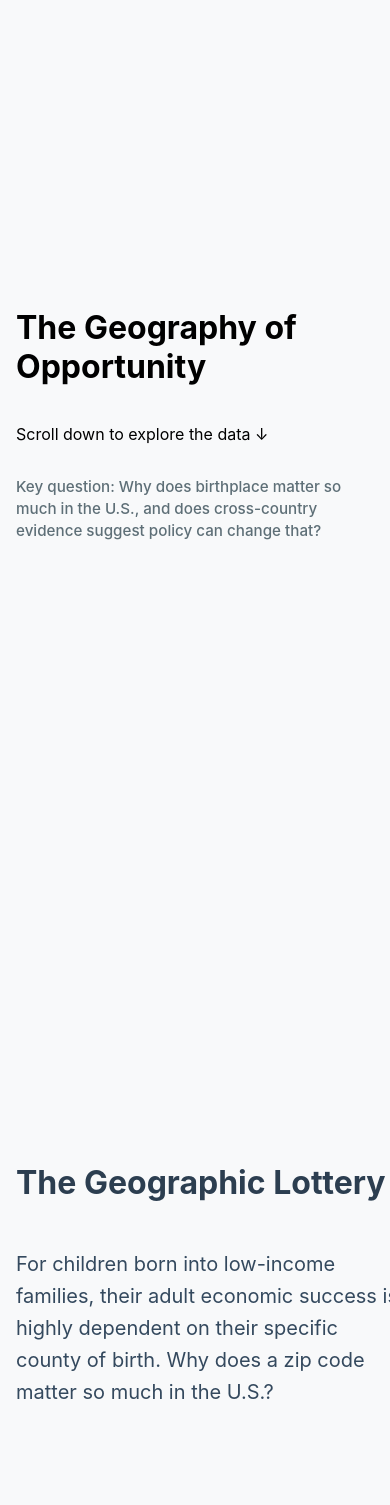
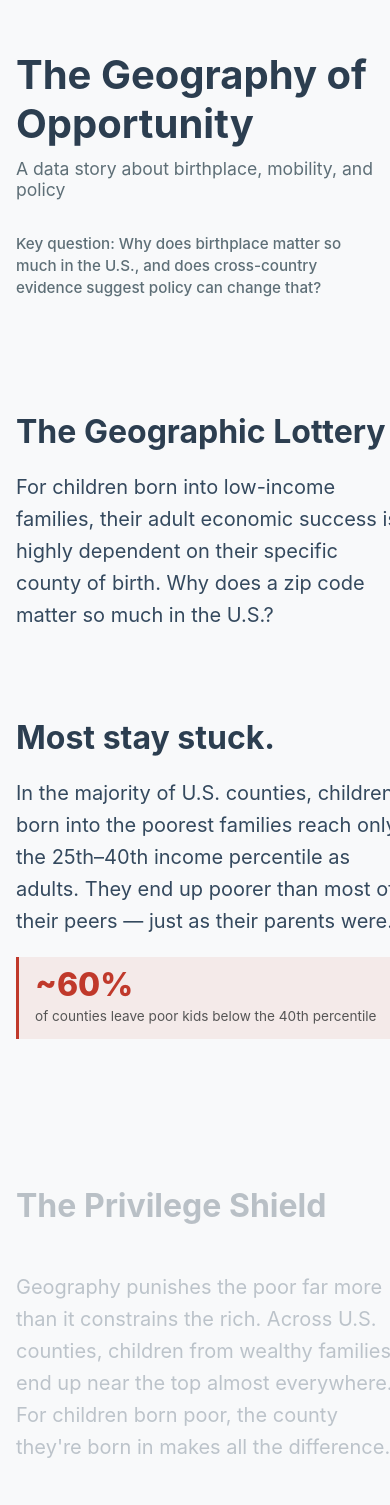
Before and after one commit to 57777-bit/5609finalProject, a SvelteKit app: page / in a window 390 px wide. Shown: the top 1505 px of the page. Built offline with nearby package versions, Linux system fonts and the light colour scheme.

Commit message:
test with auto-play map

```diff
--- a/src/components/ChangeMap.svelte
+++ b/src/components/ChangeMap.svelte
@@ -188,7 +188,7 @@
   let svgEl = $state(null);
   let tooltip = $state({ visible: false, x: 0, y: 0, name: '', state: '', value: '', rank: '' });
   let isLoading = $state(true);
-  let activeMode = $state('p1');   // 'p1' | 'p100' | 'change'
+  let activeMode = $state('change');   // 'p1' | 'p100' | 'change'
   let data = $state(null);
   let geoData = $state(null);
 
--- a/src/routes/+page.svelte
+++ b/src/routes/+page.svelte
@@ -11,155 +11,217 @@
 
     let currentStep = $state(0);
     let mapStep = $state(0);
-    const useScrollyMap = true;
     const useMilestoneExtras = true;
 
+    /* ── Auto-play state for Step 0 ── */
+    let autoPlayDone = $state(false);
+    let autoPlayTimer = null;
+    let heroVisible = $state(false);
+
+    /* ─────────────────────────────────────────────
+       NEW NARRATIVE STRUCTURE
+       Act I  (US county data):  Steps 0 → 1 → 2
+       Bridge (funding):         Step 3
+       Act II (global data):     Steps 4 → 5 → 6
+       ───────────────────────────────────────────── */
     const steps = [
+        /* ── Act I: The American Problem ── */
         {
             id: 0,
             title: "The Geographic Lottery",
-            content: "For children born into low-income families, their adult economic success is highly dependent on their specific county of birth. Why does a zip code matter so much in the U.S.?"
+            content: "For children born into low-income families, their adult economic success is highly dependent on their specific county of birth. Why does a zip code matter so much in the U.S.?",
+            transition: ""
         },
         {
             id: 1,
-            title: "Mechanism 1: The Local Funding Trap",
-            content: "Counties do not start with equal public resources. In education, peer countries fund schools more centrally, while the U.S. relies heavily on local tax bases. Poor places collect less, spend less, and pass fewer opportunities to the next generation."
+            title: "The Privilege Shield",
+            content: "Geography punishes the poor far more than it constrains the rich. Across U.S. counties, children from wealthy families end up near the top almost everywhere. For children born poor, the county they're born in makes all the difference.",
+            transition: "If where you're born locks in your fate, is the lock at least loosening over time?"
         },
         {
             id: 2,
-            title: "Mechanism 2: The Opportunity Gap Inside the U.S.",
-            content: "Across U.S. counties, children from low-income and high-income families do not just start apart - they finish far apart. This confirms that local institutions are not a small detail: they systematically widen inequality in adult outcomes."
+            title: "A Fading Dream",
+            content: "The answer is no. Comparing children born in 1978 with those born in 1992, upward mobility has declined in many counties — especially in the South and Midwest. The American Dream is fading fastest in the places that needed it most.",
+            transition: "Three facts from U.S. county data: birthplace predicts destiny, wealth insulates, and the problem is getting worse. But why? One concrete clue lies in how America funds its schools."
         },
+
+        /* ── Bridge: From U.S. mechanism to global lens ── */
         {
             id: 3,
-            title: "Cross-Country Check: Is the U.S. Unusual?",
-            content: "GDIM lets us step from county evidence to country-level comparison. Once we place the U.S. beside peers, the pattern is clear: mobility is weaker where inequality is higher, and the U.S. is much closer to low-mobility countries than to Nordic benchmarks."
+            title: "The Local Funding Trap",
+            content: "In most developed countries, schools are funded centrally — every child gets similar resources. In the U.S., 91% of education funding comes from local taxes. Poor places collect less, spend less, and pass fewer opportunities to the next generation.",
+            transition: "Education funding is one mechanism, but it points to a larger pattern. Do countries with more unequal societies systematically produce less mobility? Let's zoom out."
         },
+
+        /* ── Act II: The Global Perspective ── */
         {
             id: 4,
-            title: "One Story, Two Scales",
-            content: "At the county scale, place predicts who climbs. At the country scale, policy predicts whether climbing is common at all. Together, GDIM + inequality data unify the story: weak redistribution turns birthplace into destiny.",
-            bridge: "US counties show where mobility fails. GDIM and global policy comparisons show why it fails."
+            title: "The Global Pattern",
+            content: "Plotting inequality against immobility for dozens of countries reveals a clear relationship: the more unequal a society, the harder it is to climb. The U.S. sits with high inequality and low mobility — far from Nordic benchmarks.",
+            transition: "What separates high-mobility countries from the rest? The answer is redistribution — how much policy intervenes between market outcomes and what families actually experience."
         },
         {
             id: 5,
-            title: "Policy Mechanism: Redistribution Dumbbell",
-            content: "This view shows how far each country moves from market inequality to disposable inequality. A larger gap means policy is doing more to reduce inequality before families experience final outcomes."
+            title: "The Redistribution Gap",
+            content: "Each line shows how far a country moves from market inequality to after-tax inequality. Nordic countries cut their Gini by 20+ points through taxes and transfers. The U.S. barely moves the needle.",
+            transition: "Putting it all together — where does the U.S. rank among its peers?"
         },
         {
             id: 6,
-            title: "Mobility League Table",
-            content: "Ranking countries by immobility (IGE) makes the comparison explicit. Lower values mean higher mobility; this benchmark view makes the U.S. position easy to interpret at a glance."
+            title: "Where America Stands",
+            content: "Ranked by intergenerational immobility, the U.S. falls near the bottom of developed nations. Higher mobility is not a mystery — it exists in countries that chose different policies.",
+            transition: ""
         }
     ];
 
     const vizGuide = {
-        0: "Map guide: scroll the left narrative and hover counties to see adult income rank for children born poor.",
-        1: "School funding guide: compare who pays for schools. More local funding means opportunity depends more on local wealth.",
-        2: "US opportunity-gap guide: compare county outcomes for poor vs rich children to see how inequality compounds across places.",
-        3: "GDIM bridge guide: compare the U.S. with peer countries. X = after-tax inequality, Y = immobility (IGE), bubble size = redistribution gap.",
-        4: "Synthesis guide: keep this chart in view and connect the local U.S. mechanisms to cross-country policy patterns.",
-        5: "Dumbbell guide: each line is a country from market Gini to disposable Gini; longer lines indicate stronger redistribution.",
-        6: "League guide: countries are ranked by immobility (IGE); lower bars indicate higher mobility."
+        0: "Watch how birthplace shapes opportunity — the map reveals itself automatically.",
+        1: "Compare county outcomes: X-axis = children born poor, Y-axis = children born rich. Points far from the diagonal show large gaps.",
+        2: "Blue counties = mobility improved (1978→1992). Red counties = mobility worsened. Toggle views to compare.",
+        3: "Compare who pays for schools: blue = central/federal funding, red = local/state funding.",
+        4: "Each bubble is a country. X = inequality (Gini), Y = immobility (IGE). The U.S. is highlighted.",
+        5: "Each line spans from market Gini to disposable Gini. Longer lines = stronger redistribution.",
+        6: "Countries ranked by immobility (IGE). Lower bars = higher mobility. U.S. highlighted in red."
     };
 
+    function startAutoPlay() {
+        if (autoPlayDone || autoPlayTimer) return;
+        mapStep = 0;
+
+        const schedule = [
+            { delay: 2500, step: 1 },
+            { delay: 6000, step: 2 },
+            { delay: 9500, step: 3 },
+        ];
+
+        schedule.forEach(({ delay, step }) => {
+            setTimeout(() => { mapStep = step; }, delay);
+        });
+
+        autoPlayTimer = setTimeout(() => {
+            autoPlayDone = true;
+            autoPlayTimer = null;
+        }, 12500);
+    }
+
     onMount(() => {
-        // ── Outer observer: drives currentStep (which chart to show) ──
+        heroVisible = true;
+
         const outerObserver = new IntersectionObserver((entries) => {
             entries.forEach(entry => {
                 if (entry.isIntersecting) {
-                    currentStep = parseInt(entry.target.getAttribute('data-step') ?? '0');
+                    const step = parseInt(entry.target.getAttribute('data-step') ?? '0');
+                    currentStep = step;
+                    if (step === 0) startAutoPlay();
                 }
             });
-        }, { rootMargin: '-50% 0px -50% 0px' });
+        }, { rootMargin: '-30% 0px -30% 0px' });
 
         document.querySelectorAll('.step').forEach(el => outerObserver.observe(el));
 
-        // ── Inner observer: drives mapStep inside Step 0's sub-steps ──
-        const innerObserver = new IntersectionObserver((entries) => {
-            entries.forEach(entry => {
-                if (entry.isIntersecting) {
-                    mapStep = parseInt(entry.target.getAttribute('data-map-step') ?? '0');
-                }
-            });
-        }, { rootMargin: '-50% 0px -50% 0px' });
-
-        document.querySelectorAll('.map-sub-step').forEach(el => innerObserver.observe(el));
+        startAutoPlay();
 
         return () => {
             outerObserver.disconnect();
-            innerObserver.disconnect();
+            if (autoPlayTimer) clearTimeout(autoPlayTimer);
         };
     });
 </script>
 
 <div class="layout">
     <div class="story">
-        <div class="header">
+        <div class="header" class:visible={heroVisible}>
             <h1>The Geography of Opportunity</h1>
-            <p>Scroll down to explore the data ↓</p>
+            <p class="subtitle">A data story about birthplace, mobility, and policy</p>
             <p class="key-question">Key question: Why does birthplace matter so much in the U.S., and does cross-country evidence suggest policy can change that?</p>
         </div>
 
-        <!-- ── Step 0: expanded into MAP_STEPS sub-steps ── -->
-        <!-- data-step=0 sits on the wrapper so outerObserver fires when ANY sub-step is visible -->
-        <div class="step step-0" data-step={0} class:active={currentStep === 0}>
-            {#each MAP_STEPS as mapStepDef}
-                <div class="map-sub-step" data-map-step={mapStepDef.id}>
-                    <h2>{mapStepDef.title}</h2>
-                    <p>{mapStepDef.content}</p>
-                    {#if mapStepDef.statNum}
-                        <div class="stat-block" style="--stat-color: {mapStepDef.statColor}">
-                            <span class="stat-num">{mapStepDef.statNum}</span>
-                            <span class="stat-label">{mapStepDef.statLabel}</span>
-                        </div>
-                    {/if}
+        <!-- ── Step 0: Auto-play map narration ── -->
+        <div class="step step-0-auto" data-step={0} class:active={currentStep === 0}>
+            <div class="auto-narration">
+                {#each MAP_STEPS as stepDef (stepDef.id)}
+                    <div class="narration-card" class:card-visible={mapStep >= stepDef.id}>
+                        <h2>{stepDef.title}</h2>
+                        <p>{stepDef.content}</p>
+                        {#if stepDef.statNum}
+                            <div class="stat-block" style="--stat-color: {stepDef.statColor}">
+                                <span class="stat-num">{stepDef.statNum}</span>
+                                <span class="stat-label">{stepDef.statLabel}</span>
+                            </div>
+                        {/if}
+                    </div>
+                {/each}
+            </div>
+            <!-- Scroll guide after auto-play -->
+            {#if autoPlayDone}
+                <div class="scroll-guide" in:fade>
+                    <div class="scroll-guide-line"></div>
+                    <p>But geography is only the beginning of the story</p>
+                    <p class="scroll-guide-hint">Scroll down to explore why ↓</p>
+                    <div class="scroll-guide-arrow">
+                        <svg width="24" height="24" viewBox="0 0 24 24" fill="none" stroke="#e67e22" stroke-width="2"><path d="M12 5v14M5 12l7 7 7-7"/></svg>
+                    </div>
                 </div>
-            {/each}
+            {/if}
         </div>
 
-        <!-- ── Steps 1–3: unchanged ── -->
+        <!-- ── Steps 1–6: scrollytelling with transitions ── -->
         {#each steps.slice(1) as step}
             <div class="step" data-step={step.id} class:active={currentStep === step.id}>
                 <h2>{step.title}</h2>
                 <p>{step.content}</p>
-                {#if step.bridge}
-                    <div class="bridge-note">{step.bridge}</div>
+                {#if step.transition}
+                    <div class="transition-note">{step.transition}</div>
+                {/if}
+
+                <!-- Act divider labels -->
+                {#if step.id === 1}
+                    <div class="act-label">Part I — The American Problem</div>
+                {/if}
+                {#if step.id === 4}
+                    <div class="act-label">Part II — The Global Perspective</div>
                 {/if}
             </div>
         {/each}
 
         <div class="footer">
-            <h2>Feedback & Discussion</h2>
-            <p>Did the GDIM bridge make the transition from U.S. local evidence to global policy evidence feel coherent?</p>
+            <h2>The Bottom Line</h2>
+            <p>Birthplace determines destiny — but it doesn't have to. The counties where poor children stay stuck, the widening gap over time, and America's outlier status among developed nations all point to the same conclusion: this is a policy choice, not an inevitability.</p>
+            <p class="footer-sub">Countries that invest in universal education funding, progressive taxation, and social transfers have cracked the code. The question is whether America will choose to follow.</p>
         </div>
     </div>
 
     <div class="visual-stage">
         <div class="sticky-container">
             <div class="viz-guide">{vizGuide[currentStep] ?? vizGuide[0]}</div>
+
             {#if currentStep === 0}
-                <!-- ScrollyMap driven by mapStep, which is updated by innerObserver -->
+                <!-- Act I, Step 0: Scrollymap auto-play -->
                 <div in:fade out:fade class="chart-box chart-box--map">
-                    {#if useScrollyMap}
-                        <Scrollymap bind:mapStep />
-                    {:else}
-                        <ChangeMap />
-                    {/if}
+                    <Scrollymap bind:mapStep />
                 </div>
             {:else if currentStep === 1}
+                <!-- Act I, Step 1: ScatterPlot (poor vs rich) -->
+                <div in:fade out:fade class="chart-box">
+                    <ScatterPlot />
+                </div>
+            {:else if currentStep === 2}
+                <!-- Act I, Step 2: ChangeMap (1978→1992) -->
+                <div in:fade out:fade class="chart-box chart-box--map">
+                    <ChangeMap />
+                </div>
+            {:else if currentStep === 3}
+                <!-- Bridge, Step 3: SchoolFunding -->
                 <div in:fly={{x: 200}} out:fade class="chart-box">
                     <SchoolFunding />
                 </div>
-            {:else if currentStep === 2}
-                <div in:fade out:fade class="chart-box">
-                    <ScatterPlot />
-                </div>
-            {:else if currentStep === 3 || currentStep === 4}
+            {:else if currentStep === 4}
+                <!-- Act II, Step 4: MobilityGap bubble chart -->
                 <div in:fade out:fade class="chart-box chart-box--tall">
                     <MobilityGap />
                 </div>
             {:else if currentStep === 5}
+                <!-- Act II, Step 5: Redistribution Dumbbell -->
                 <div in:fade out:fade class="chart-box chart-box--tall">
                     {#if useMilestoneExtras}
                         <RedistributionDumbbell />
@@ -168,6 +230,7 @@
                     {/if}
                 </div>
             {:else if currentStep >= 6}
+                <!-- Act II, Step 6: Mobility League -->
                 <div in:fade out:fade class="chart-box chart-box--tall">
                     {#if useMilestoneExtras}
                         <MobilityLeague />
@@ -192,11 +255,24 @@
         z-index: 10;
     }
 
-    .header, .footer {
-        height: 100vh;
+    .header {
+        height: 70vh;
         display: flex;
         flex-direction: column;
         justify-content: center;
+        opacity: 0;
+        transform: translateY(30px);
+        transition: opacity 1s ease, transform 1s ease;
+    }
+    .header.visible {
+        opacity: 1;
+        transform: translateY(0);
+    }
+
+    .subtitle {
+        font-size: 1.1rem;
+        color: #5e6f77;
+        margin-top: 0.3rem;
     }
 
     .key-question {
@@ -206,6 +282,34 @@
         color: #5e6f77;
         line-height: 1.45;
         font-weight: 500;
+    }
+
+    .footer {
+        min-height: 60vh;
+        padding: 4rem 0;
+        display: flex;
+        flex-direction: column;
+        justify-content: center;
+    }
+
+    .footer h2 {
+        font-size: 2rem;
+        color: #2c3e50;
+        margin-bottom: 0.5rem;
+    }
+
+    .footer p {
+        font-size: 1.25rem;
+        line-height: 1.6;
+        color: #34495e;
+        max-width: 40ch;
+    }
+
+    .footer-sub {
+        margin-top: 1rem;
+        font-size: 1rem !important;
+        color: #5e6f77 !important;
+        font-style: italic;
     }
 
     .step {
@@ -220,23 +324,57 @@
         opacity: 1;
     }
 
-    /* Steps 1–3: one viewport height each */
-    .step:not(.step-0) {
-        height: 100vh;
+    .step:not(.step-0-auto) {
+        min-height: 60vh;
+        padding: 3rem 0;
     }
 
-    /* Step 0 wrapper: height is automatic */
-    .step-0 {
-        height: auto;
-    }
-
-    /* Each MAP_STEPS sub-step: one viewport height */
-    .map-sub-step {
-        height: 100vh;
+    /* ── Step 0 auto-play ── */
+    .step-0-auto {
+        min-height: auto;
         display: flex;
         flex-direction: column;
         justify-content: center;
+        padding: 2rem 0;
+    }
+
+    .auto-narration {
+        display: flex;
+        flex-direction: column;
+    }
+
+    .narration-card {
+        max-height: 0;
+        opacity: 0;
+        overflow: hidden;
+        transform: translateY(20px);
+        transition: max-height 0.8s cubic-bezier(0.4, 0, 0.2, 1),
+                    opacity 0.8s ease,
+                    transform 0.8s ease,
+                    padding 0.8s ease,
+                    margin 0.8s ease;
+        padding: 0;
+        margin: 0;
+    }
+
+    .narration-card.card-visible {
+        max-height: 400px;
+        opacity: 1;
+        transform: translateY(0);
         padding: 1rem 0;
+        margin-bottom: 0.5rem;
+    }
+
+    .narration-card h2 {
+        font-size: 1.6rem;
+        color: #2c3e50;
+        margin-bottom: 0.4rem;
+    }
+
+    .narration-card p {
+        font-size: 1.1rem;
+        line-height: 1.5;
+        color: #34495e;
     }
 
     .step h2 {
@@ -250,22 +388,69 @@
         color: #34495e;
     }
 
-    .bridge-note {
-        margin-top: 1rem;
-        padding: 0.8rem 1rem;
-        border-left: 3px solid #1a8a5a;
-        background: rgba(26, 138, 90, 0.08);
-        color: #28553e;
-        font-size: 0.95rem;
-        line-height: 1.4;
-        border-radius: 0 8px 8px 0;
-        max-width: 38ch;
+    /* ── Scroll guide after auto-play ── */
+    .scroll-guide {
+        text-align: center;
+            margin-top: 2rem;
+        padding: 2rem 0;
     }
 
-    /* Stat block for map sub-steps */
+    .scroll-guide p {
+        font-size: 1.1rem;
+        color: #555;
+        margin: 0.3rem 0;
+    }
+
+    .scroll-guide-line {
+        width: 1px;
+        height: 40px;
+        background: #ccc;
+        margin: 0 auto 1rem;
+    }
+
+    .scroll-guide-hint {
+        font-size: 0.9rem \!important;
+        color: #e67e22 \!important;
+        font-weight: 600;
+    }
+
+    .scroll-guide-arrow {
+        margin-top: 0.5rem;
+        animation: bounceDown 1.5s infinite;
+    }
+
+    @keyframes bounceDown {
+        0%, 100% { transform: translateY(0); }
+        50% { transform: translateY(8px); }
+    }
+
+    /* ── Transition notes ── */
+    .transition-note {
+        margin-top: 1.5rem;
+        padding: 1rem 1.2rem;
+        font-size: 0.95rem;
+        line-height: 1.5;
+        color: #b45309;
+        font-style: italic;
+        border-left: 3px solid #f59e0b;
+        background: rgba(245, 158, 11, 0.06);
+        border-radius: 0 6px 6px 0;
+    }
+
+    /* ── Act labels ── */
+    .act-label {
+        margin-top: 2rem;
+        font-size: 0.75rem;
+        font-weight: 700;
+        letter-spacing: 0.12em;
+        text-transform: uppercase;
+        color: #94a3b8;
+    }
+
+    /* ── Stat blocks ── */
     .stat-block {
-        margin-top: 1.25rem;
-        padding: 1rem 1.2rem;
+        margin-top: 0.8rem;
+        padding: 0.8rem 1rem;
         border-left: 3px solid var(--stat-color, #aaa);
         background: color-mix(in srgb, var(--stat-color, #aaa) 8%, transparent);
         border-radius: 0 6px 6px 0;
@@ -273,11 +458,11 @@
 
     .stat-num {
         display: block;
-        font-size: 2.2rem;
+        font-size: 2rem;
         font-weight: 800;
         color: var(--stat-color, #aaa);
         line-height: 1;
-        margin-bottom: 0.3rem;
+        margin-bottom: 0.2rem;
     }
 
     .stat-label {
@@ -286,19 +471,21 @@
         line-height: 1.4;
     }
 
+    /* ── Right panel ── */
     .visual-stage {
         width: 60%;
+        position: relative;
     }
 
     .sticky-container {
         position: sticky;
         top: 0;
         height: 100vh;
-        display: grid;
-        grid-template-columns: 1fr;
+        display: flex;
+        flex-direction: column;
         align-items: center;
         justify-content: center;
-        background-color: #ffffff;
+        background: #fff;
         border-left: 1px solid #e0e0e0;
         padding: 1rem;
     }
@@ -308,7 +495,6 @@
         top: 0.75rem;
         left: 1rem;
         right: 1rem;
-        z-index: 2;
         font-size: 0.8rem;
         line-height: 1.35;
         color: #4b5a64;
@@ -316,77 +502,52 @@
         border: 1px solid #e4eaee;
         border-radius: 8px;
         padding: 0.55rem 0.7rem;
-        backdrop-filter: blur(2px);
+        z-index: 5;
     }
 
     .chart-box {
-        width: 95%;
-        aspect-ratio: 16 / 9;
-        max-height: 85vh;
+        width: 90%;
+        aspect-ratio: 4 / 3;
         display: flex;
         align-items: center;
         justify-content: center;
-        font-size: 2rem;
-        font-weight: bold;
-        color: white;
-        border-radius: 12px;
     }
 
     .chart-box--map {
-       width: 100%;
-       aspect-ratio: unset;
-       align-self: center;
-       display: block;
-       height: auto;
-    }
-
-    .chart-box--map :global(.map-wrap) {
-        width: 100%;
-        height: auto;
+        width: 95%;
+        aspect-ratio: auto;
     }
 
     .chart-box--tall {
-        aspect-ratio: 4 / 3;
-        max-height: 90vh;
+        aspect-ratio: 3 / 4;
     }
 
-    .chart-box:not(.chart-box--map) :global(svg) {
-        max-width: 100%;
-        max-height: 85vh;
-    }
-
+    /* ── Mobile / narrow screens ── */
     @media (max-width: 1024px) {
         .layout {
             flex-direction: column;
         }
-
-        .story,
+        .story {
+            width: 100%;
+            padding: 0 1rem;
+        }
         .visual-stage {
             width: 100%;
         }
-
-        .story {
-            padding: 0 1rem;
-        }
-
         .sticky-container {
             position: relative;
-            top: auto;
-            min-height: 70vh;
             height: auto;
-            border-left: 0;
-            border-top: 1px solid #e0e0e0;
-            padding-top: 3rem;
+            min-height: 50vh;
         }
-
-        .chart-box {
-            width: 100%;
-            max-height: none;
-        }
-
-        .chart-box:not(.chart-box--map) :global(svg) {
-            max-height: none;
+        .header {
+            height: auto;
+            min-height: 40vh;
         }
     }
 
+    h1 {
+        font-size: 2.5rem;
+        color: #2c3e50;
+        margin-bottom: 0.3rem;
+    }
 </style>
```
Also changed, not shown: src/components/Scrollymap.svelte (+4 -6 lines).
